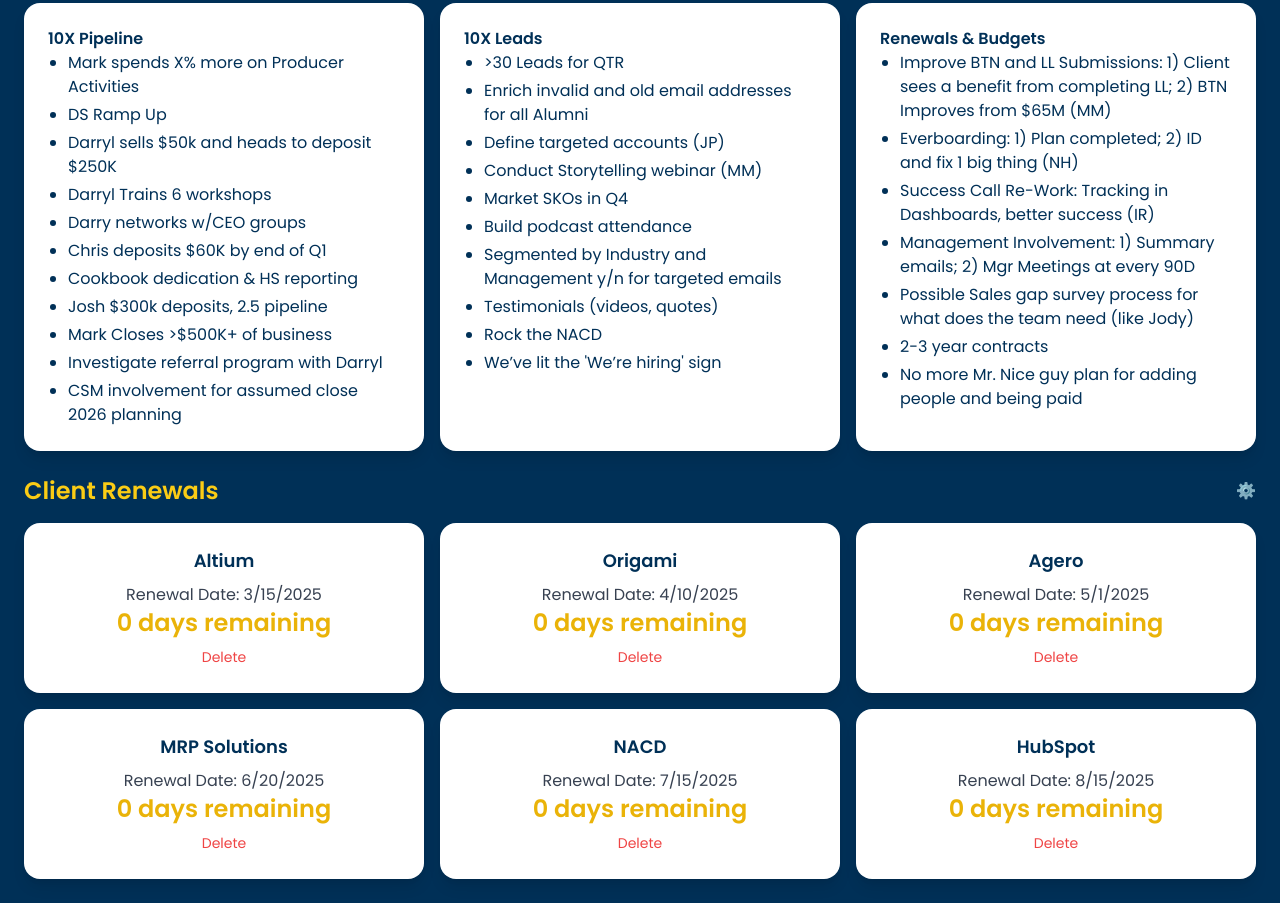
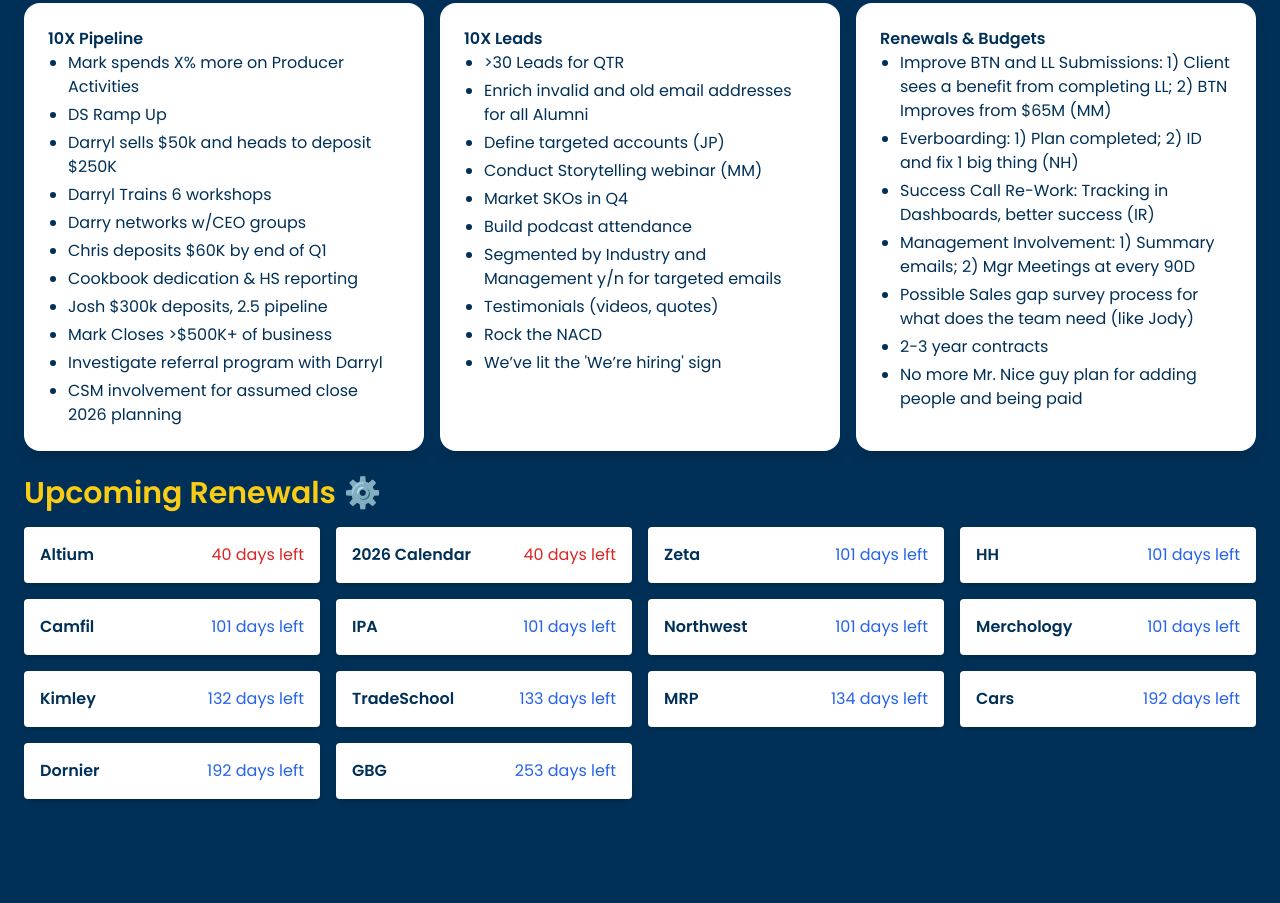
Before and after one commit to mwm-3/dashboard, a plain HTML site: page index.html in a window 1280 px wide. Shown: the part 509-1412 px from the top of the page. After the commit the page ends 1332 px from the top, so only its background shows below. Drawn offline with nearby package versions, Linux system fonts and the light colour scheme.

Commit message:
Update index.html

```diff
--- a/index.html
+++ b/index.html
@@ -48,111 +48,145 @@
     </div>
   </section>
 
-  <!-- Client Renewals -->
+  <!-- Countdown to Renewals (original) -->
   <section>
-    <div class="flex items-center justify-between mb-4">
-      <h2 class="text-2xl font-bold text-yellow-400">Client Renewals</h2>
-      <button id="settings-btn" class="text-gray-300 hover:text-yellow-400">⚙️</button>
-    </div>
-    <div id="renewal-cards" class="grid grid-cols-1 md:grid-cols-2 lg:grid-cols-3 gap-4"></div>
+    <h2 class="text-3xl font-semibold mb-4 text-yellow-400 flex items-center">
+      Upcoming Renewals
+      <span id="settings-gear" class="ml-2 cursor-pointer select-none">⚙️</span>
+    </h2>
+    <div class="grid grid-cols-1 sm:grid-cols-2 lg:grid-cols-4 gap-4" id="timers"></div>
   </section>
 
-  <!-- Modal -->
-  <div id="settings-modal" class="fixed inset-0 bg-black bg-opacity-50 hidden flex items-center justify-center">
-    <div class="bg-white text-[#003057] p-6 rounded-2xl shadow-lg w-96">
-      <h3 class="font-bold text-lg mb-4">Manage Renewals</h3>
-      <form id="renewal-form" class="space-y-4">
-        <input type="text" id="client-name" placeholder="Client Name" class="w-full border rounded p-2" required />
-        <input type="date" id="client-date" class="w-full border rounded p-2" required />
-        <button type="submit" class="bg-[#003057] text-white px-4 py-2 rounded">Add / Update</button>
-      </form>
-      <button id="close-modal" class="mt-4 text-sm text-gray-500 hover:text-gray-700">Close</button>
+  <!-- Settings Modal -->
+  <div id="settings-modal" class="fixed inset-0 bg-black bg-opacity-50 hidden items-center justify-center z-50">
+    <div class="bg-white text-[#003057] p-6 rounded-lg max-w-lg w-full">
+      <h3 class="text-2xl font-bold mb-4">Edit Countdown Items</h3>
+      <div id="event-list" class="space-y-2 max-h-80 overflow-y-auto"></div>
+      <div class="flex justify-between mt-4">
+        <button id="add-event" class="bg-blue-600 text-white py-1 px-2 rounded">Add Event</button>
+        <div>
+          <button id="save-events" class="bg-green-600 text-white py-1 px-3 rounded mr-2">Save</button>
+          <button id="cancel-settings" class="bg-gray-400 text-white py-1 px-3 rounded">Cancel</button>
+        </div>
+      </div>
     </div>
   </div>
 
   <!-- Scripts -->
   <script src="rocks.js"></script>
   <script>
-    // Renewals list from perfect version
-    let clientRenewals = [
-      { client: "Altium", date: "2025-03-15" },
-      { client: "Origami", date: "2025-04-10" },
-      { client: "Agero", date: "2025-05-01" },
-      { client: "MRP Solutions", date: "2025-06-20" },
-      { client: "NACD", date: "2025-07-15" },
-      { client: "HubSpot", date: "2025-08-15" }
+    // Fallback events (original list from perfect version)
+    const fallbackEvents = [
+      { name: "Altium", date: "2025-10-31" },
+      { name: "Zeta", date: "2025-12-31" },
+      { name: "HH", date: "2025-12-31" },
+      { name: "Camfil", date: "2025-12-31" },
+      { name: "2026 Calendar", date: "2025-10-31" },
+      { name: "IPA", date: "2025-12-31" },
+      { name: "Northwest", date: "2025-12-31" },
+      { name: "Kimley", date: "2026-01-31" },
+      { name: "Cars", date: "2026-04-01" },
+      { name: "GBG", date: "2026-06-01" },
+      { name: "Merchology", date: "2025-12-31" },
+      { name: "TradeSchool", date: "2026-02-01" },
+      { name: "MRP", date: "2026-02-02" },
+      { name: "Dornier", date: "2026-04-01" }
     ];
 
-    function daysUntil(dateStr) {
-      const now = new Date();
-      const target = new Date(dateStr);
-      const todayUTC = new Date(Date.UTC(now.getUTCFullYear(), now.getUTCMonth(), now.getUTCDate()));
-      const targetUTC = new Date(Date.UTC(target.getFullYear(), target.getMonth(), target.getDate()));
-      const diff = targetUTC - todayUTC;
-      return Math.max(0, Math.floor(diff / (1000 * 60 * 60 * 24)));
-    }
+    let events = [];
 
-    function renderRenewalCards() {
-      const container = document.getElementById("renewal-cards");
-      container.innerHTML = "";
-      clientRenewals.forEach((item, index) => {
-        const days = daysUntil(item.date);
-        const card = document.createElement("div");
-        card.className = "bg-white text-[#003057] p-6 rounded-2xl shadow-lg text-center";
-        card.innerHTML = `
-          <h3 class="font-bold text-lg mb-2">${item.client}</h3>
-          <p class="text-gray-700">Renewal Date: ${new Date(item.date).toLocaleDateString()}</p>
-          <p class="text-2xl font-bold text-yellow-500">${days} day${days !== 1 ? "s" : ""} remaining</p>
-          <button class="mt-2 text-sm text-red-500 hover:underline" onclick="deleteRenewal(${index})">Delete</button>
+    function renderTimers() {
+      events.sort((a, b) => new Date(a.date) - new Date(b.date));
+      const timersDiv = document.getElementById("timers");
+      timersDiv.innerHTML = "";
+      events.forEach((event, index) => {
+        const div = document.createElement("div");
+        div.className = "bg-white text-[#003057] p-4 rounded shadow-md flex justify-between items-center text-sm md:text-base";
+        div.innerHTML = `
+          <span class="font-semibold">${event.name}</span>
+          <span id="timer-${index}" class="countdown text-blue-600"></span>
         `;
-        container.appendChild(card);
+        timersDiv.appendChild(div);
       });
     }
 
-    function deleteRenewal(index) {
-      clientRenewals.splice(index, 1);
-      renderRenewalCards();
+    function updateTimers() {
+      const now = new Date();
+      const todayUTC = new Date(Date.UTC(now.getUTCFullYear(), now.getUTCMonth(), now.getUTCDate()));
+      events.forEach((event, index) => {
+        const el = document.getElementById("timer-" + index);
+        if (!el) return;
+        const targetUTC = new Date(event.date + "T00:00:00Z");
+        const diff = targetUTC - todayUTC;
+        const days = Math.max(0, Math.floor(diff / (1000 * 60 * 60 * 24)));
+        el.textContent = days + " day" + (days !== 1 ? "s" : "") + " left";
+        el.style.color = days <= 90 ? "#dc2626" : "#2563eb";
+      });
     }
 
-    // Modal
-    const modal = document.getElementById("settings-modal");
-    document.getElementById("settings-btn").onclick = () => modal.classList.remove("hidden");
-    document.getElementById("close-modal").onclick = () => modal.classList.add("hidden");
+    function renderEventList() {
+      const listDiv = document.getElementById("event-list");
+      listDiv.innerHTML = "";
+      events.forEach((event, index) => {
+        const row = document.createElement("div");
+        row.className = "flex space-x-2 items-center";
+        row.innerHTML = `
+          <input type="text" value="${event.name}" class="border p-1 flex-1 bg-gray-100 rounded" />
+          <input type="date" value="${event.date}" class="border p-1 bg-gray-100 rounded" />
+          <button class="bg-red-500 text-white px-2 py-1 rounded remove-event" data-index="${index}">Remove</button>
+        `;
+        listDiv.appendChild(row);
+      });
+    }
 
-    // Add renewal
-    document.getElementById("renewal-form").onsubmit = function(e) {
-      e.preventDefault();
-      const name = document.getElementById("client-name").value.trim();
-      const date = document.getElementById("client-date").value;
-      if (name && date) {
-        clientRenewals.push({ client: name, date: date });
-        renderRenewalCards();
-        this.reset();
-      }
-    };
+    function openSettings() { renderEventList(); document.getElementById("settings-modal").classList.remove("hidden"); }
+    function closeSettings() { document.getElementById("settings-modal").classList.add("hidden"); }
+    function addEventRow() { events.push({ name: "New Event", date: new Date().toISOString().split("T")[0] }); renderEventList(); }
+    function saveEvents() {
+      const rows = document.querySelectorAll("#event-list div.flex");
+      const updated = [];
+      rows.forEach(row => {
+        const inputs = row.querySelectorAll("input");
+        const name = inputs[0].value.trim();
+        const date = inputs[1].value;
+        if (name && date) updated.push({ name, date });
+      });
+      events = updated; renderTimers(); updateTimers(); closeSettings();
+    }
+
+    function initSettingsControls() {
+      document.getElementById("settings-gear").addEventListener("click", openSettings);
+      document.getElementById("cancel-settings").addEventListener("click", closeSettings);
+      document.getElementById("add-event").addEventListener("click", addEventRow);
+      document.getElementById("save-events").addEventListener("click", saveEvents);
+      document.getElementById("event-list").addEventListener("click", (e) => {
+        if (e.target.classList.contains("remove-event")) {
+          const idx = parseInt(e.target.getAttribute("data-index"));
+          if (!isNaN(idx)) { events.splice(idx, 1); renderEventList(); }
+        }
+      });
+    }
 
     // Rocks
     function renderRocks() {
       const pipelineList = document.getElementById("pipeline-list");
       const leadsList = document.getElementById("leads-list");
       const renewalsList = document.getElementById("renewals-list");
-      if (rocks.pipeline && pipelineList) rocks.pipeline.forEach(item => { let li=document.createElement("li"); li.textContent=item; pipelineList.appendChild(li); });
-      if (rocks.leads && leadsList) rocks.leads.forEach(item => { let li=document.createElement("li"); li.textContent=item; leadsList.appendChild(li); });
-      if (rocks.renewals && renewalsList) rocks.renewals.forEach(item => { let li=document.createElement("li"); li.textContent=item; renewalsList.appendChild(li); });
+      if (rocks.pipeline) rocks.pipeline.forEach(i => { let li=document.createElement("li"); li.textContent=i; pipelineList.appendChild(li); });
+      if (rocks.leads) rocks.leads.forEach(i => { let li=document.createElement("li"); li.textContent=i; leadsList.appendChild(li); });
+      if (rocks.renewals) rocks.renewals.forEach(i => { let li=document.createElement("li"); li.textContent=i; renewalsList.appendChild(li); });
     }
 
     // Rules
     const rules=["Protect the brand.","Be a product of the product.","Do the behavior.","Don’t get creative.","No drama."];
-    let currentRule=0;
-    function rotateRules(){const quoteDiv=document.getElementById("quote");if(quoteDiv){quoteDiv.textContent=rules[currentRule];currentRule=(currentRule+1)%rules.length;}}
+    let currentRule=0; function rotateRules(){const q=document.getElementById("quote"); if(q){q.textContent=rules[currentRule]; currentRule=(currentRule+1)%rules.length;}}
     setInterval(rotateRules,5000);
 
     // Quarter countdown
-    function getNextQuarterEnd(date){const year=date.getFullYear();const quarters=[new Date(year,2,31),new Date(year,5,30),new Date(year,8,30),new Date(year,11,31)];return quarters.find(q=>q>=date)||new Date(year+1,2,31);}
-    function updateQuarterCountdown(){const now=new Date();const quarterEnd=getNextQuarterEnd(now);const todayUTC=new Date(Date.UTC(now.getUTCFullYear(),now.getUTCMonth(),now.getUTCDate()));const targetUTC=new Date(Date.UTC(quarterEnd.getFullYear(),quarterEnd.getMonth(),quarterEnd.getDate()));const diff=targetUTC-todayUTC;const days=Math.max(0,Math.floor(diff/(1000*60*60*24)));const qcDiv=document.getElementById("quarter-countdown");if(qcDiv){qcDiv.textContent=days+" day"+(days!==1?"s":"")+" until quarter end";}}
+    function getNextQuarterEnd(d){const y=d.getFullYear();const q=[new Date(y,2,31),new Date(y,5,30),new Date(y,8,30),new Date(y,11,31)];return q.find(x=>x>=d)||new Date(y+1,2,31);}
+    function updateQuarterCountdown(){const now=new Date();const qe=getNextQuarterEnd(now);const todayUTC=new Date(Date.UTC(now.getUTCFullYear(),now.getUTCMonth(),now.getUTCDate()));const targetUTC=new Date(Date.UTC(qe.getFullYear(),qe.getMonth(),qe.getDate()));const diff=targetUTC-todayUTC;const days=Math.max(0,Math.floor(diff/(1000*60*60*24)));const qc=document.getElementById("quarter-countdown");if(qc){qc.textContent=days+" day"+(days!==1?"s":"")+" until quarter end";}}
 
-    // Init
-    document.addEventListener("DOMContentLoaded",()=>{renderRocks();renderRenewalCards();rotateRules();updateQuarterCountdown();});
+    document.addEventListener("DOMContentLoaded",()=>{events=fallbackEvents;renderRocks();renderTimers();updateTimers();setInterval(updateTimers,86400000);initSettingsControls();rotateRules();updateQuarterCountdown();});
   </script>
 </body>
 </html>
```
